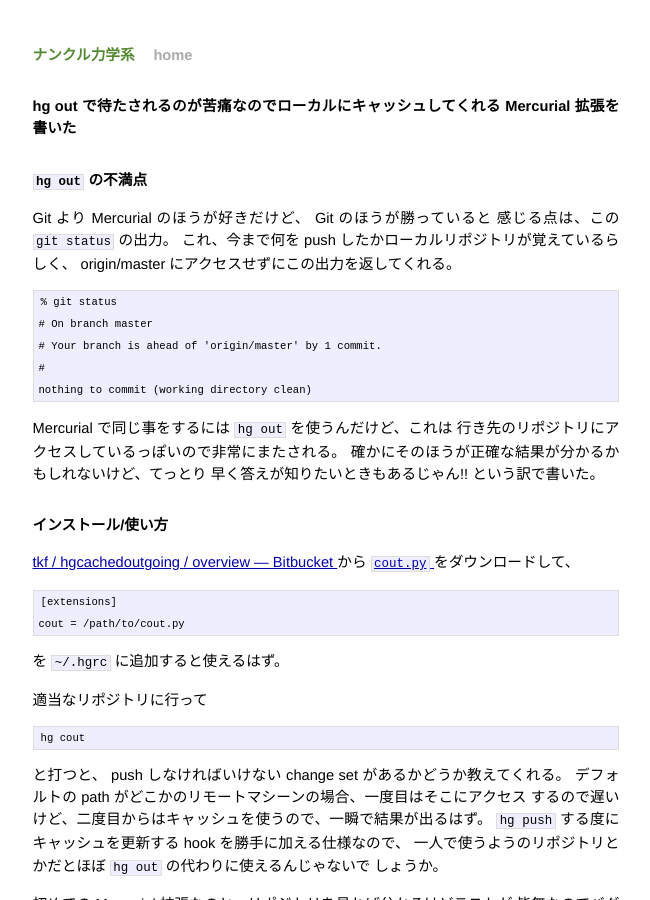
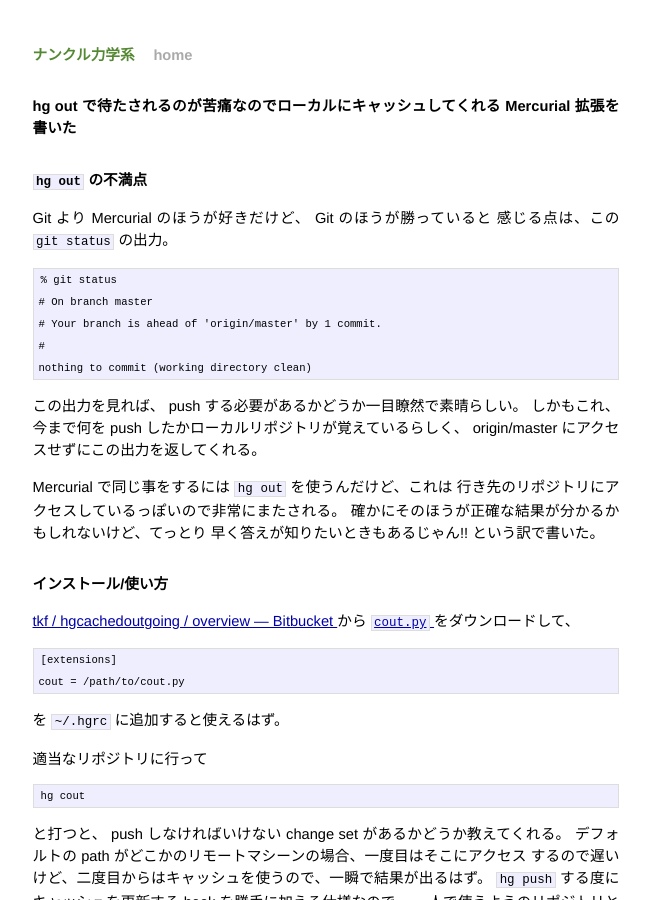
Before and after one commit to arataka/arataka.github.com, a Jekyll site: the page built from _posts/2011/09/2011-09-06-hg-cached-outgoing.markdown, in a window 1280 px wide and 900 px high. Shown: the whole window, without its empty margins (314-964 px from the left). Built offline with Jekyll 4.4.1, drawn with Linux system fonts in a browser that asks for light colours; comment, search, counter and statistics services are not loaded.

Commit message:
improved intro. of 2011-09-06-hg-cached-outgoing.

```diff
--- a/_posts/2011/09/2011-09-06-hg-cached-outgoing.markdown
+++ b/_posts/2011/09/2011-09-06-hg-cached-outgoing.markdown
@@ -10,14 +10,16 @@ title: hg out で待たされるのが苦痛なのでローカルにキャッシ
 
 Git より Mercurial のほうが好きだけど、 Git のほうが勝っていると
 感じる点は、この `git status` の出力。
-これ、今まで何を push したかローカルリポジトリが覚えているらしく、
-origin/master にアクセスせずにこの出力を返してくれる。
 
     % git status
     # On branch master
     # Your branch is ahead of 'origin/master' by 1 commit.
     #
     nothing to commit (working directory clean)
+
+この出力を見れば、 push する必要があるかどうか一目瞭然で素晴らしい。
+しかもこれ、今まで何を push したかローカルリポジトリが覚えているらしく、
+origin/master にアクセスせずにこの出力を返してくれる。
 
 Mercurial で同じ事をするには `hg out` を使うんだけど、これは
 行き先のリポジトリにアクセスしているっぽいので非常にまたされる。
```
